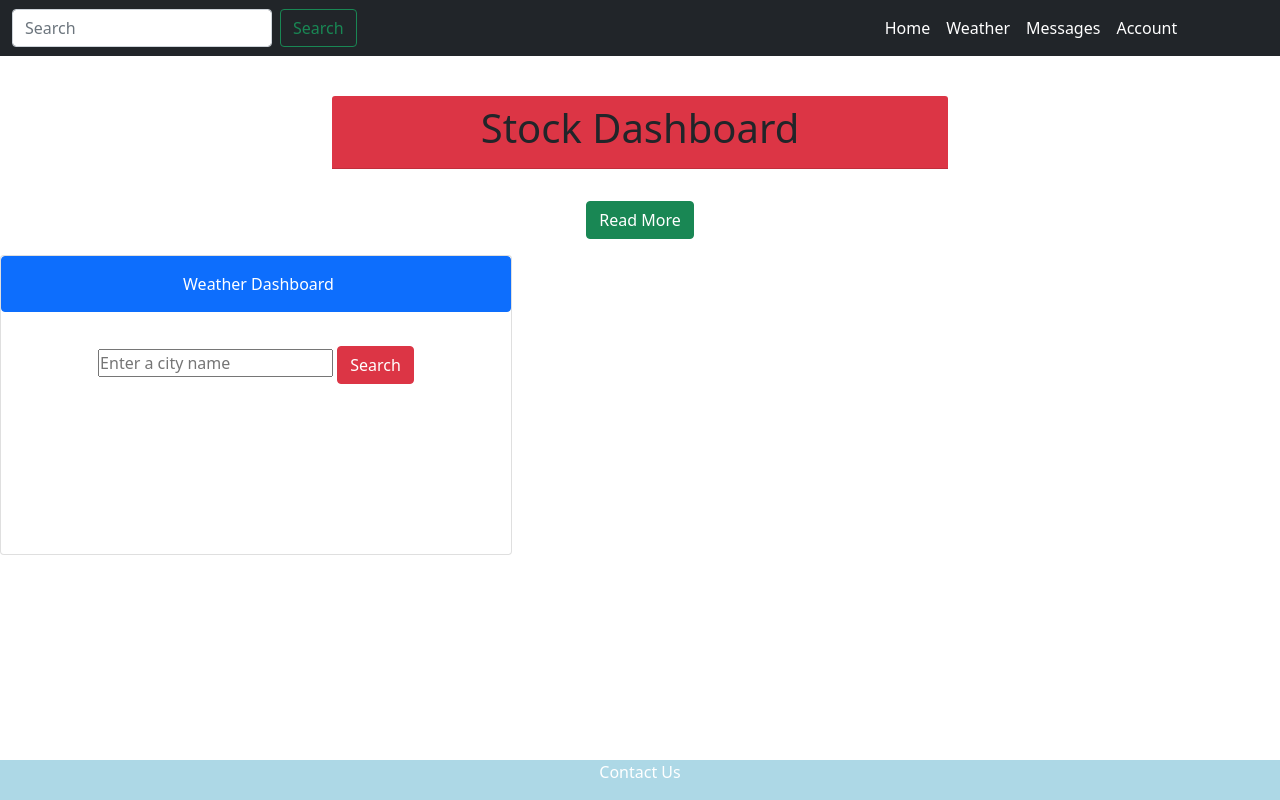
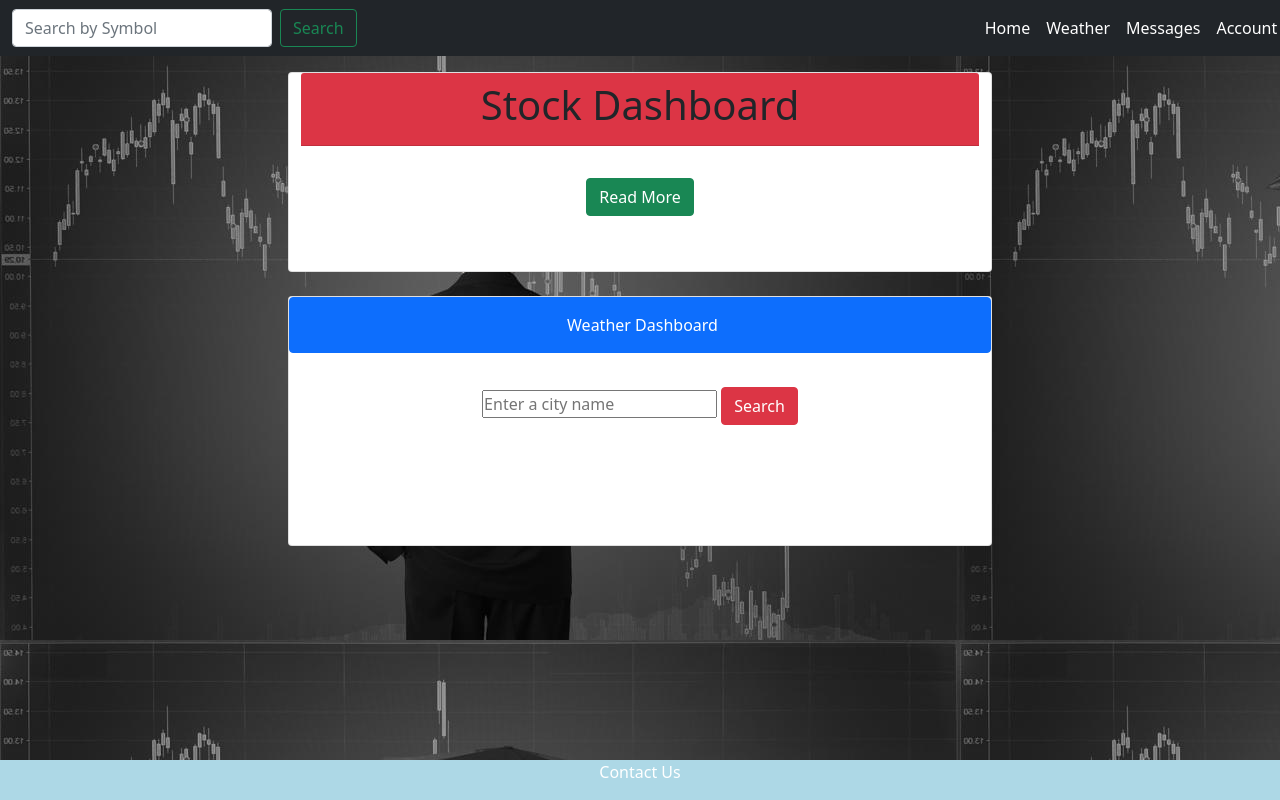
Before and after one commit to elphinhote/Fantastic-Four-Day-Planner, a website: page public/index.html in a window 1280 px wide. Drawn offline with nearby package versions, Linux system fonts and the light colour scheme.

Commit message:
frontend almost done

```diff
--- a/public/assets/css/style.css
+++ b/public/assets/css/style.css
@@ -1,21 +1,24 @@
 *{
     padding: 0px;
-    margin:0px
+    margin:0px;
 }
-.home{
-    height:40px;
+body{
+    background-image: url("ll.jpg");
 }
+
 #card1{
     position: relative;
-    padding-left: 520px;
+    padding-left: 620px;
 }
 #space1{
     width: 260px;
 }
 #container1{
-    display: flex;
-    flex-direction: column;
-    align-content:stretch;
+    height: 200px;
+    width:55%;
+    margin: 0 auto; /* Added */
+    float: none; /* Added */
+    margin-bottom: 0px; /* Added */
 }
 .table {
     width: 30%;
@@ -33,7 +36,7 @@
 }
 
 .past-searches li{
-    margin-left: 15px;
+    margin-left: 20px;
     list-style: none;
     /* display: inline; */
     background-color: black;
@@ -41,17 +44,16 @@
     padding: 5px;
 }
 #cardw{
-    height: 300px;
-    width:40%;
+    height: 250px;
+    width:55%;
+    margin: 0 auto; /* Added */
+    float: none; /* Added */
+    margin-bottom: 0px; /* Added */
 
 }
 #weather{
-    padding: 0px;
-    position: relative;
-    padding-top: 15px;
-    padding-right: 13px;
-    padding-bottom: 15px;
-    padding-left: 18px;
+    padding: 15px 13px 15px 18px;
+
 }
 #search{
     text-align: center;
--- a/public/index.html
+++ b/public/index.html
@@ -16,7 +16,7 @@
             <!-- <a class="navbar-brand" href="#"> -->
             <!-- <img class="home" src="../logo.jpg">NSE</a> -->
             <form class="d-flex">
-                <input id="space1" class="form-control me-2 searchInput" type="search" placeholder="Search"
+                <input id="space1" class="form-control me-2 searchInput" type="search" placeholder="Search by Symbol"
                     aria-label="Search">
                 <button class="btn btn-outline-success searchBtn" type="submit">Search</button>
             </form>
@@ -32,7 +32,7 @@
             </div>
         </div>
     </nav>
-    <br>
+
     <card class="row col-md-3">
 
         <ul class="past-searches">
@@ -69,7 +69,7 @@
         <!-- </tbody>
         </table> -->
     </card>
-    <div id="container1" class=" container-fluid text-center col-sm-6">
+    <div id="container1" class=" card container-fluid text-center col-sm-6">
         <div id="news" class="card-header bg-danger">
             <h1>Stock Dashboard</h1>
         </div>
@@ -80,17 +80,18 @@
                 target="_blank">Read More</a>
         </div>
     </div>
-    </div>
+    </div><br>
     <div class="card" id="cardw"><button type="button" class="btn btn-primary" id="weather">Weather
             Dashboard</button>
         <div class="input" id="search"><br>
             <input type="text" class="inputValue" placeholder="Enter a city name">
             <button type="button" class="btn btn-danger" id="submit">Search</button>
+
         </div>
         <div class="display">
-            <h3 class="name"></h3>
-            <h3 class="desc"></h3>
-            <h3 class="temp"></h3>
+            <h4 class="name"></h4>
+            <h4 class="desc"></h4>
+            <h4 class="temp"></h4>
         </div>
     </div>
     <br>
```
Also changed, not shown: public/assets/css/ll.jpg (added).
